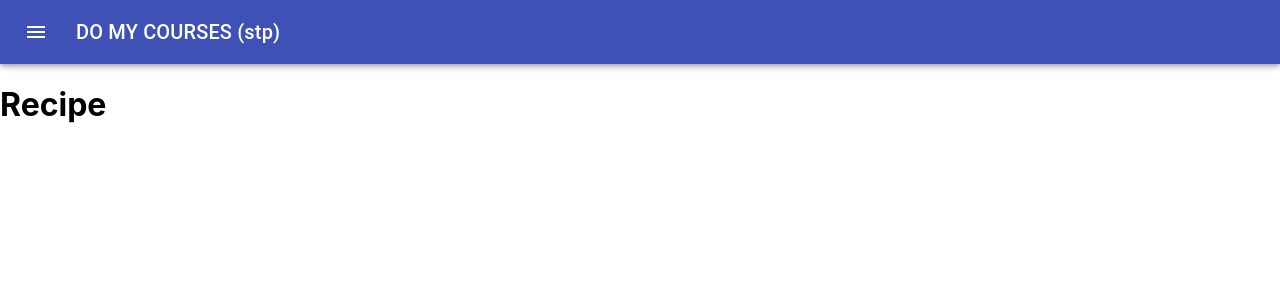
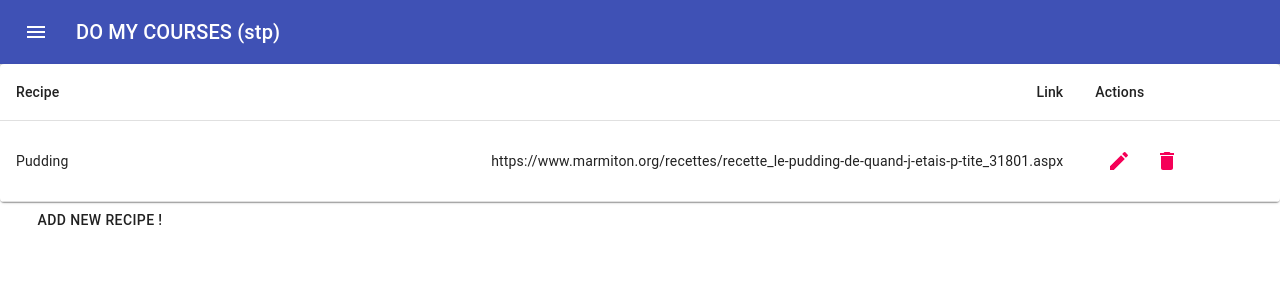
Before and after one commit to Bengiluem/domycourses-client, a React (Create React App) app: page /recipes in a window 1280 px wide. Shown: the top 300 px of the page. Built offline with nearby package versions, Linux system fonts and the light colour scheme.

Commit message:
feature(recipe): table and editor

```diff
--- a/package.json
+++ b/package.json
@@ -12,12 +12,14 @@
     "@types/node": "^14.14.37",
     "@types/react": "^17.0.3",
     "@types/react-dom": "^17.0.3",
+    "@types/uuid": "^8.3.0",
     "react": "^17.0.2",
     "react-dom": "^17.0.2",
     "react-router-dom": "^5.2.0",
     "react-scripts": "4.0.3",
     "recoil": "^0.2.0",
     "typescript": "^4.2.3",
+    "uuid": "^8.3.2",
     "web-vitals": "^1.1.1"
   },
   "scripts": {
--- /dev/null
+++ b/src/state/Recipe/atom.ts
@@ -0,0 +1,25 @@
+import { atom, RecoilState } from "recoil";
+
+import { v4 } from "uuid";
+
+export const makeId = (): string => v4();
+
+export interface IRecipe {
+  id: string;
+  name: string;
+  link: string;
+}
+
+export const recipesState: RecoilState<IRecipe[]> = atom<IRecipe[]>({
+  key: "recipesState", // unique ID (with respect to other atoms/selectors)
+  default: [
+    {
+      id: makeId(),
+      name: "Pudding",
+      link:
+        "https://www.marmiton.org/recettes/recette_le-pudding-de-quand-j-etais-p-tite_31801.aspx",
+    },
+  ], // default value (aka initial value)
+});
+
+export default recipesState;
--- /dev/null
+++ b/src/state/Recipe/selector.ts
@@ -0,0 +1,3 @@
+import { selector } from "recoil";
+
+import { IRecipe } from "./atom";
--- a/src/views/Recipes/Recipe.component.tsx
+++ b/src/views/Recipes/Recipe.component.tsx
@@ -1,8 +1,88 @@
-import React from "react";
+import React, { useEffect } from "react";
 import { withRouter } from "react-router";
 
+import { useRecoilState } from "recoil";
+import { makeStyles } from "@material-ui/core/styles";
+import Table from "@material-ui/core/Table";
+import TableBody from "@material-ui/core/TableBody";
+import TableCell from "@material-ui/core/TableCell";
+import TableContainer from "@material-ui/core/TableContainer";
+import TableHead from "@material-ui/core/TableHead";
+import TableRow from "@material-ui/core/TableRow";
+import Paper from "@material-ui/core/Paper";
+
+import recipesState, { IRecipe, makeId } from "../../state/Recipe/atom";
+import RecipeListItem from "./components/RecipeListItem";
+import { Button } from "@material-ui/core";
+
+const useStyles = makeStyles({
+  table: {
+    minWidth: 650,
+  },
+});
+
+function createData(name: string, link: string): IRecipe {
+  return { id: makeId(), name, link };
+}
+
 const Recipe: React.FC = (): JSX.Element => {
-  return <h1>Recipe</h1>;
+  const classes = useStyles();
+  const [recipes, setRecipes] = useRecoilState<IRecipe[]>(recipesState);
+
+  useEffect(() => {
+    console.log(recipes);
+  }, [recipes]);
+
+  const handleAdd = (name: string = "", link: string = ""): void => {
+    const newRecipe = createData(name, link);
+    setRecipes([...recipes, newRecipe]);
+  };
+
+  const handleDelete = (recipedId: string): void => {
+    const newRecipes = recipes.filter((recipe) => recipe.id !== recipedId);
+    setRecipes(newRecipes);
+  };
+
+  const handleEdit = (recipe: IRecipe): void => {
+    const recipeIndex: number = recipes.findIndex(
+      (record) => record.id === recipe.id
+    );
+    if (recipeIndex >= 0) {
+      const newRecipes: IRecipe[] = [...recipes];
+      newRecipes.splice(recipeIndex, 1, recipe);
+      setRecipes(newRecipes);
+    } else {
+      handleAdd(recipe.name, recipe.link);
+    }
+  };
+
+  return (
+    <>
+      <TableContainer component={Paper}>
+        <Table className={classes.table} aria-label="simple table">
+          <TableHead>
+            <TableRow>
+              <TableCell>Recipe</TableCell>
+              <TableCell align="right">Link</TableCell>
+              <TableCell align="left">Actions</TableCell>
+            </TableRow>
+          </TableHead>
+          <TableBody>
+            {recipes.map((recipe: IRecipe) => (
+              <RecipeListItem
+                recipe={recipe}
+                deleteRecipe={handleDelete}
+                editRecipe={handleEdit}
+              />
+            ))}
+          </TableBody>
+        </Table>
+      </TableContainer>
+      <Button style={{ width: "200px" }} onClick={() => handleAdd()}>
+        Add new recipe !
+      </Button>
+    </>
+  );
 };
 
 export default withRouter(Recipe);
--- /dev/null
+++ b/src/views/Recipes/components/RecipeListItem/RecipeListItem.component.tsx
@@ -0,0 +1,63 @@
+import React, { useState } from "react";
+
+import { IRecipe } from "../../../../state/Recipe/atom";
+
+import IconButton from "@material-ui/core/IconButton";
+import TextField from "@material-ui/core/TextField";
+import TableCell from "@material-ui/core/TableCell";
+import TableRow from "@material-ui/core/TableRow";
+
+import EditIcon from "@material-ui/icons/Edit";
+import DeleteIcon from "@material-ui/icons/Delete";
+
+type Props = {
+  recipe: IRecipe;
+  editRecipe: (recipe: IRecipe) => void;
+  deleteRecipe: (recipeId: string) => void;
+};
+
+const RecipeListItem: React.FC<Props> = ({
+  recipe,
+  editRecipe,
+  deleteRecipe,
+}: Props): JSX.Element => {
+  const [isEditing, setEditing] = useState(false);
+
+  return (
+    <TableRow key={recipe.id}>
+      <TableCell component="th" scope="row">
+        {!isEditing ? (
+          recipe.name
+        ) : (
+          <TextField
+            value={recipe.name}
+            onChange={(event) =>
+              editRecipe({ ...recipe, name: event.currentTarget.value })
+            }
+          ></TextField>
+        )}
+      </TableCell>
+      <TableCell align="right">
+        {!isEditing ? (
+          recipe.link
+        ) : (
+          <TextField
+            value={recipe.link}
+            onChange={(event) =>
+              editRecipe({ ...recipe, link: event.currentTarget.value })
+            }
+          ></TextField>
+        )}
+      </TableCell>
+      <TableCell align="left">
+        <IconButton onClick={() => setEditing(!isEditing)} color="secondary">
+          <EditIcon />
+        </IconButton>
+        <IconButton onClick={() => deleteRecipe(recipe.id)} color="secondary">
+          <DeleteIcon />
+        </IconButton>
+      </TableCell>
+    </TableRow>
+  );
+};
+export default RecipeListItem;
--- /dev/null
+++ b/src/views/Recipes/components/RecipeListItem/index.ts
@@ -0,0 +1 @@
+export { default } from "./RecipeListItem.component";
```
Also changed, not shown: 1 other file (tests, documents, lock files or other folders).
